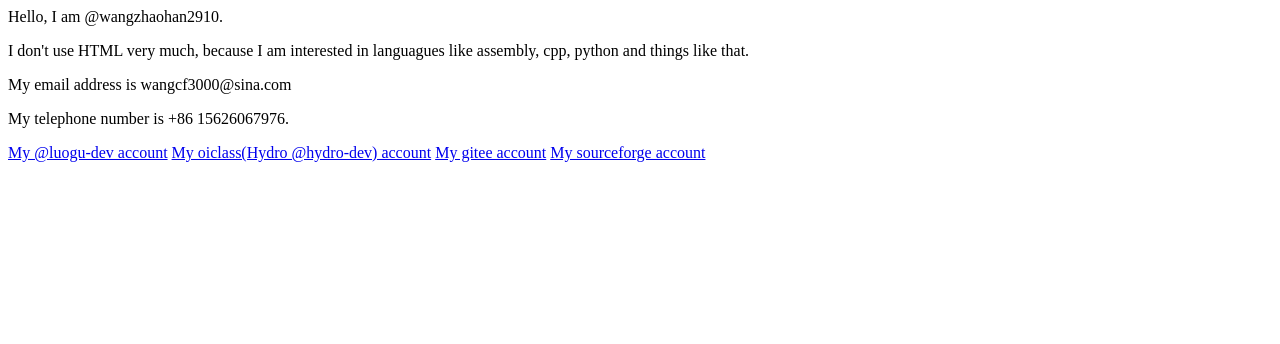
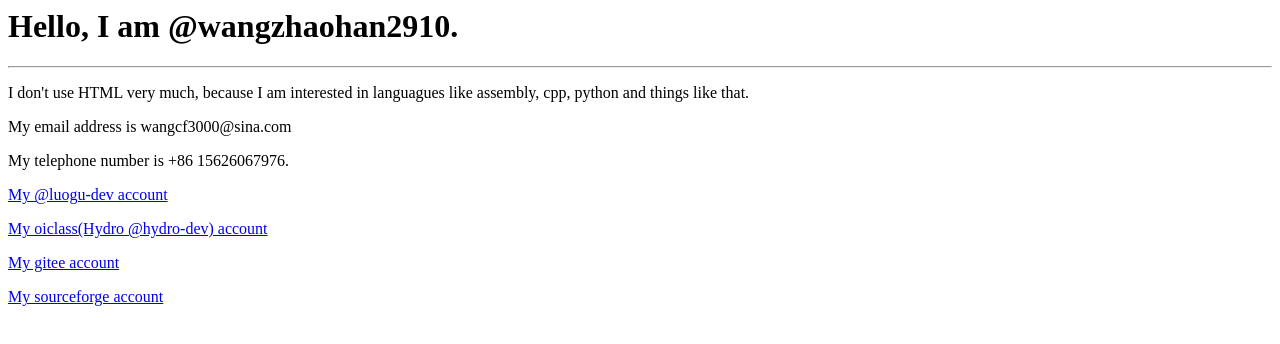
Before and after one commit to wangzhaohan2910/wangzhaohan2910, a plain HTML site: page index.html in a window 1280 px wide. Drawn offline with Linux system fonts and the light colour scheme.

Commit message:
This time I improved the index.html

```diff
--- a/index.html
+++ b/index.html
@@ -3,13 +3,14 @@
     <title>Hello</title>
   </head>
   <body>
-    <p>Hello, I am @wangzhaohan2910.</p>
+    <h1>Hello, I am @wangzhaohan2910.</h1>
+    <hr></hr>
     <p>I don&#x27;t use HTML very much, because I am interested in languagues like assembly, cpp, python and things like that.</p>
     <p>My email address is wangcf3000@sina.com</p>
     <p>My telephone number is +86 15626067976.</p>
-    <a href="https://www.luogu.com.cn/user/629944">My @luogu-dev account</a>
-    <a href="http://oiclass.com/user/10070">My oiclass(Hydro @hydro-dev) account</a>
-    <a href="https://gitee.com/wangzhaohan2910">My gitee account</a>
-    <a href="https://sourceforge.net/u/wangzhaohan2910/profile">My sourceforge account</a>
+    <p><a href="https://www.luogu.com.cn/user/629944">My @luogu-dev account</a></p>
+    <p><a href="http://oiclass.com/user/10070">My oiclass(Hydro @hydro-dev) account</a></p>
+    <p><a href="https://gitee.com/wangzhaohan2910">My gitee account</a></p>
+    <p><a href="https://sourceforge.net/u/wangzhaohan2910/profile">My sourceforge account</a></p>
   </body>
 </html>
```
